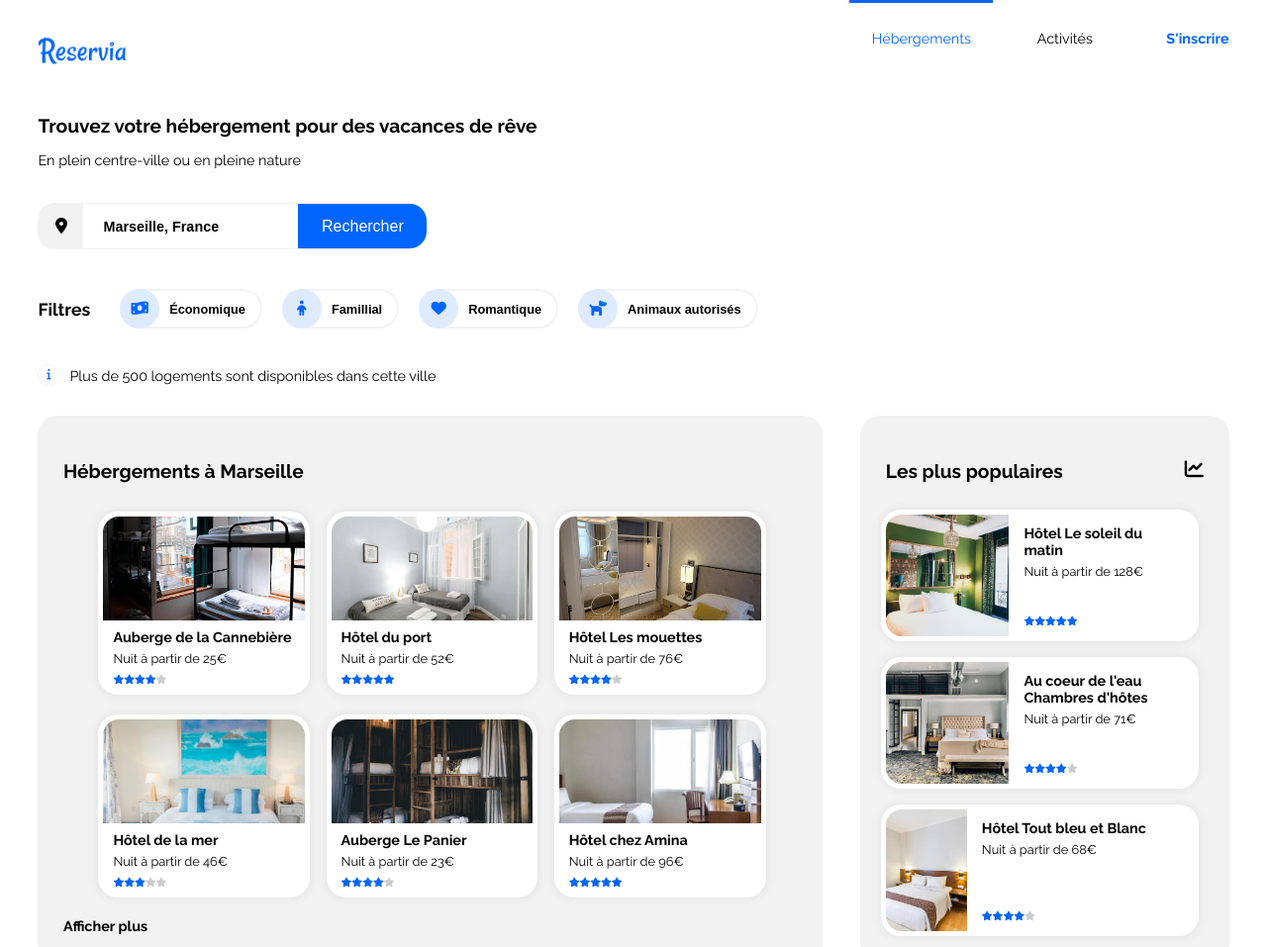
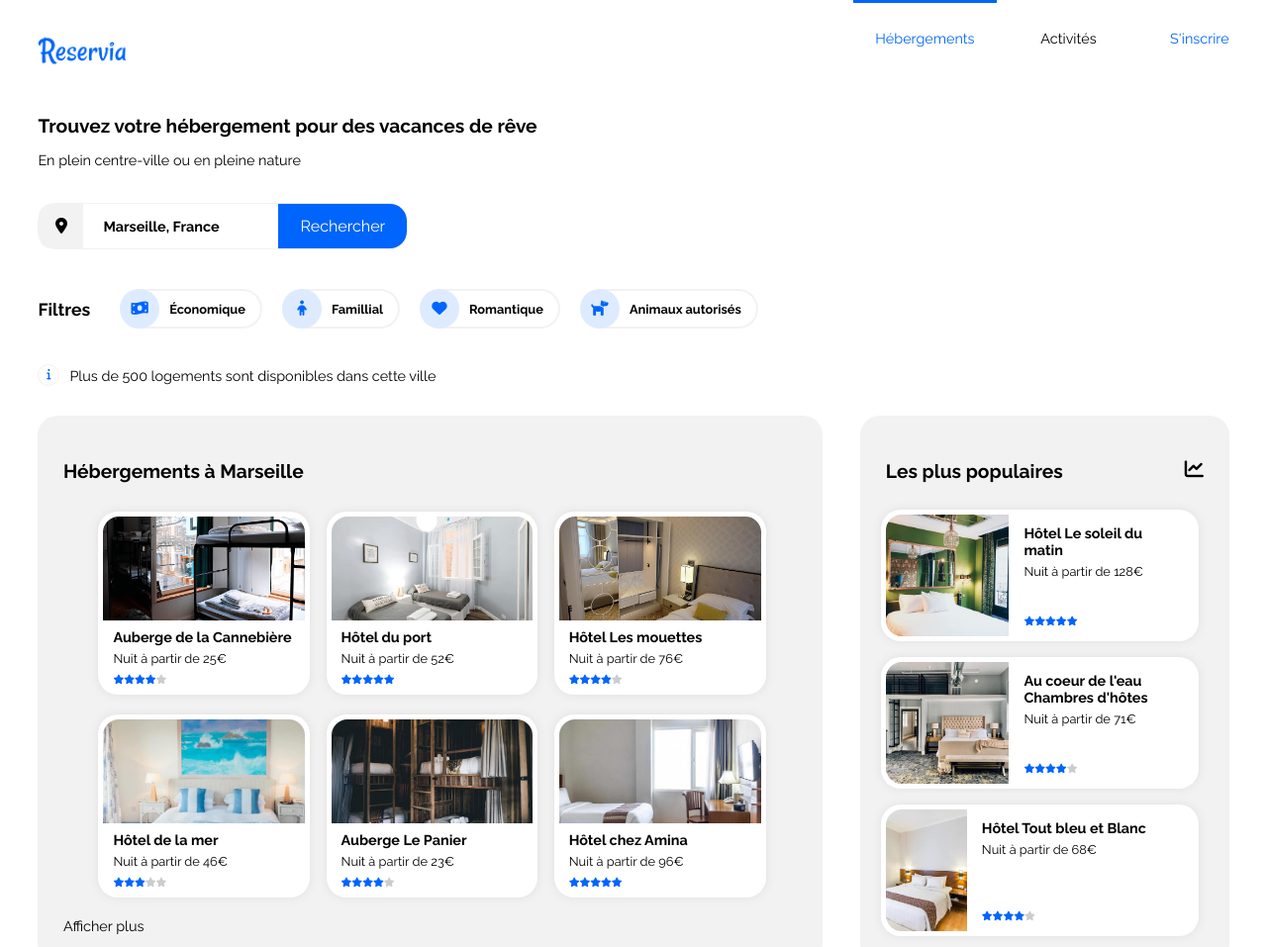
Before and after one commit to Evan267/EvanBerger_2_20112020, a plain HTML site: page index.html in a window 1280 px wide. Shown: the top 957 px of the page at 99% size. Drawn offline with Linux system fonts and the light colour scheme.

Commit message:
Version finale

```diff
--- a/protostyle.css
+++ b/protostyle.css
@@ -19,7 +19,7 @@
 
 li{list-style: none;}
 
-body{font-family: "Raleway",Arial, Helvetica, sans-serif ;}
+*{font-family: "Raleway",Arial, Helvetica, sans-serif ;}
 
 a {
     text-decoration: none;
@@ -37,7 +37,7 @@ input:focus{outline:none;}
 
 button:focus{outline:none;}
 
-h1, h2, h3, h4, h5{font-family: 'Raleway bold';}
+h1, h2, h3, h4, h5{font-family: 'Raleway bold',Arial, Helvetica, sans-serif ;}
 
 #boutonrecherche2{display:none;}
 
@@ -73,7 +73,7 @@ header{
 
 header p{
     text-decoration: none;
-    font-family: "Raleway bold";
+    font-family: "Raleway bold",Arial, Helvetica, sans-serif ;
     margin-right: 5%;
     font-size:0.9em;
 }
```
